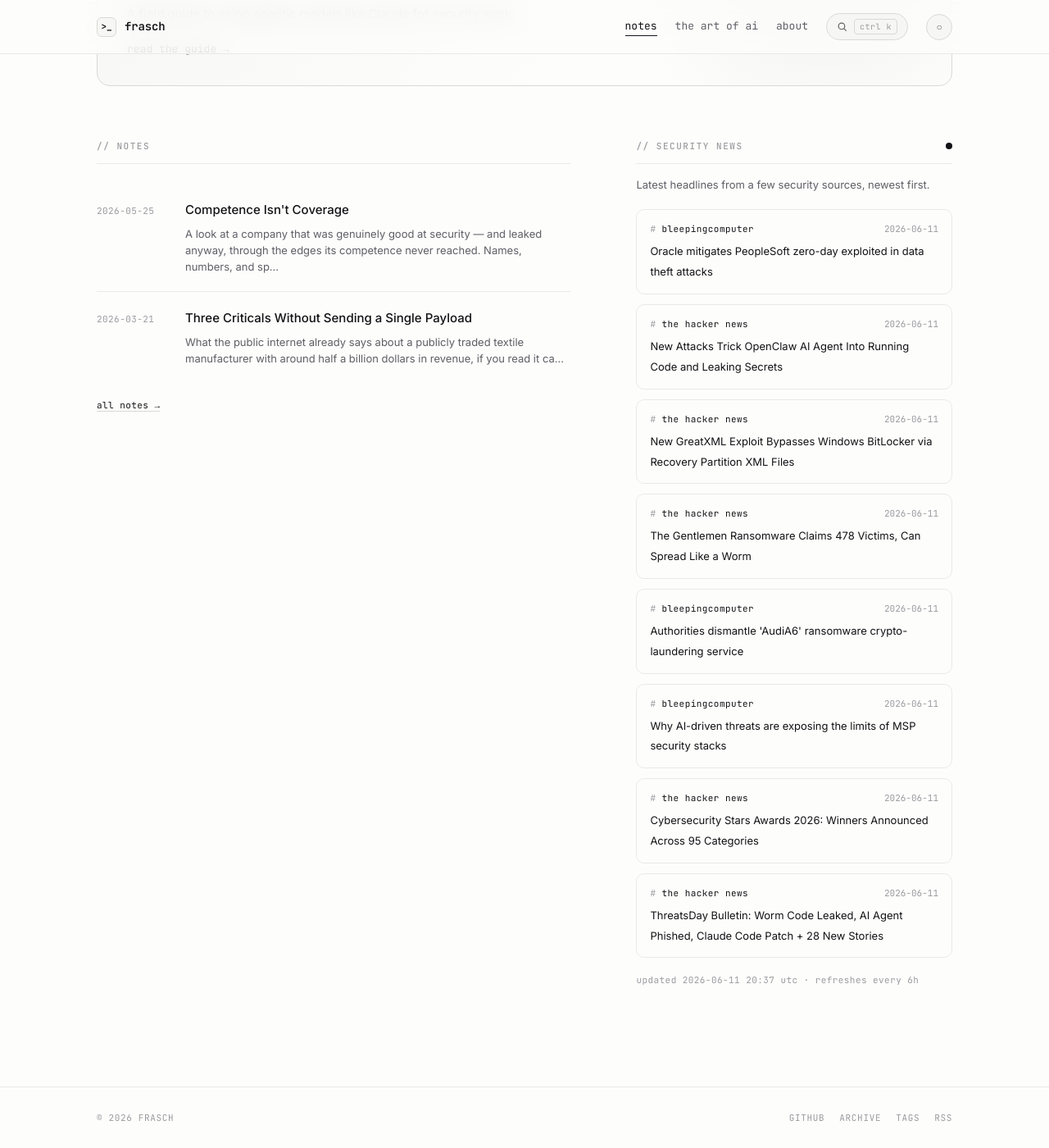
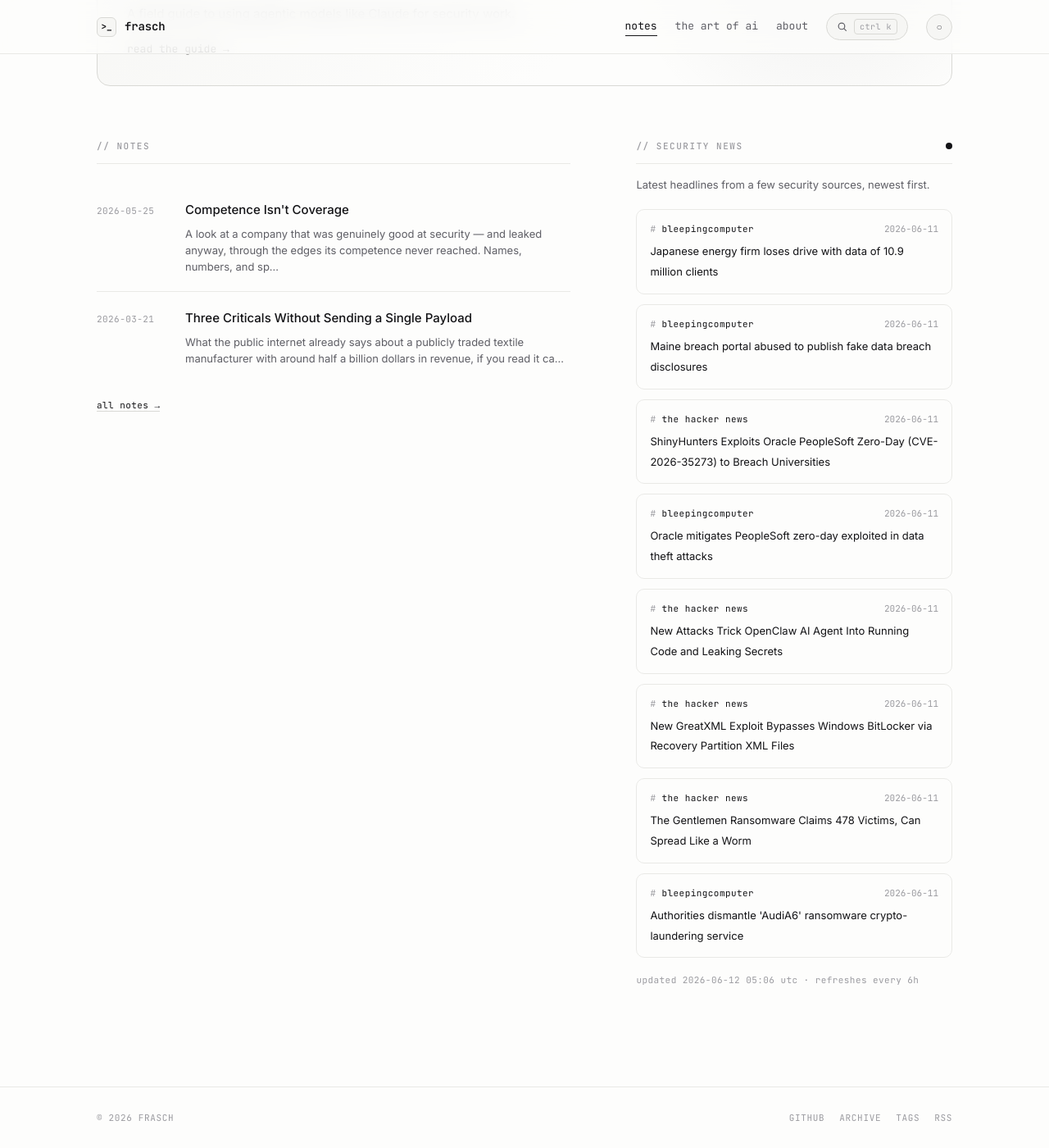
Before and after one commit to whoisfrasch/frasch, a Jekyll site: the page built from index.html, in a window 1280 px wide and 1400 px high, scrolled down 615 px. Shown: the whole window at 82% size. Built offline with Jekyll 4.4.1, drawn with Linux system fonts in a browser that asks for light colours.

Commit message:
Refresh security news feed

```diff
--- a/_data/news.json
+++ b/_data/news.json
@@ -1,6 +1,24 @@
 {
-  "updated": "2026-06-11T20:37:36Z",
+  "updated": "2026-06-12T05:06:52Z",
   "items": [
+    {
+      "source": "bleepingcomputer",
+      "title": "Japanese energy firm loses drive with data of 10.9 million clients",
+      "link": "https://www.bleepingcomputer.com/news/security/japanese-energy-firm-loses-drive-with-data-of-109-million-clients/",
+      "date": "2026-06-11T23:14:16Z"
+    },
+    {
+      "source": "bleepingcomputer",
+      "title": "Maine breach portal abused to publish fake data breach disclosures",
+      "link": "https://www.bleepingcomputer.com/news/security/maine-breach-portal-abused-to-publish-fake-data-breach-disclosures/",
+      "date": "2026-06-11T22:44:58Z"
+    },
+    {
+      "source": "the hacker news",
+      "title": "ShinyHunters Exploits Oracle PeopleSoft Zero-Day (CVE-2026-35273) to Breach Universities",
+      "link": "https://thehackernews.com/2026/06/shinyhunters-exploits-oracle-peoplesoft.html",
+      "date": "2026-06-11T20:29:23Z"
+    },
     {
       "source": "bleepingcomputer",
       "title": "Oracle mitigates PeopleSoft zero-day exploited in data theft attacks",
@@ -30,24 +48,6 @@
       "title": "Authorities dismantle 'AudiA6' ransomware crypto-laundering service",
       "link": "https://www.bleepingcomputer.com/news/legal/authorities-dismantle-audia6-ransomware-crypto-laundering-service/",
       "date": "2026-06-11T15:55:41Z"
-    },
-    {
-      "source": "bleepingcomputer",
-      "title": "Why AI-driven threats are exposing the limits of MSP security stacks",
-      "link": "https://www.bleepingcomputer.com/news/security/why-ai-driven-threats-are-exposing-the-limits-of-msp-security-stacks/",
-      "date": "2026-06-11T14:00:10Z"
-    },
-    {
-      "source": "the hacker news",
-      "title": "Cybersecurity Stars Awards 2026: Winners Announced Across 95 Categories",
-      "link": "https://thehackernews.com/2026/06/cybersecurity-stars-awards-2026-winners.html",
-      "date": "2026-06-11T13:26:13Z"
-    },
-    {
-      "source": "the hacker news",
-      "title": "ThreatsDay Bulletin: Worm Code Leaked, AI Agent Phished, Claude Code Patch + 28 New Stories",
-      "link": "https://thehackernews.com/2026/06/threatsday-bulletin-worm-code-leaked-ai.html",
-      "date": "2026-06-11T13:20:41Z"
     }
   ]
 }
```
